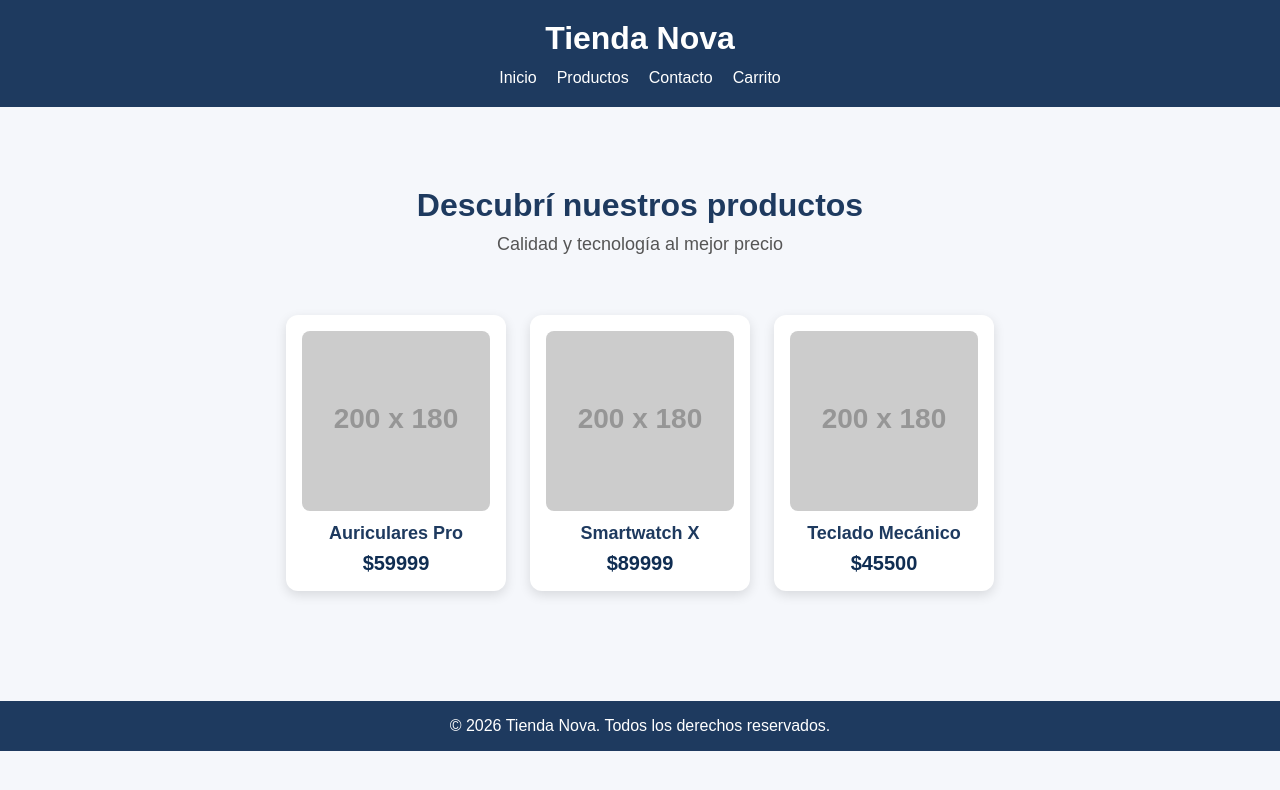
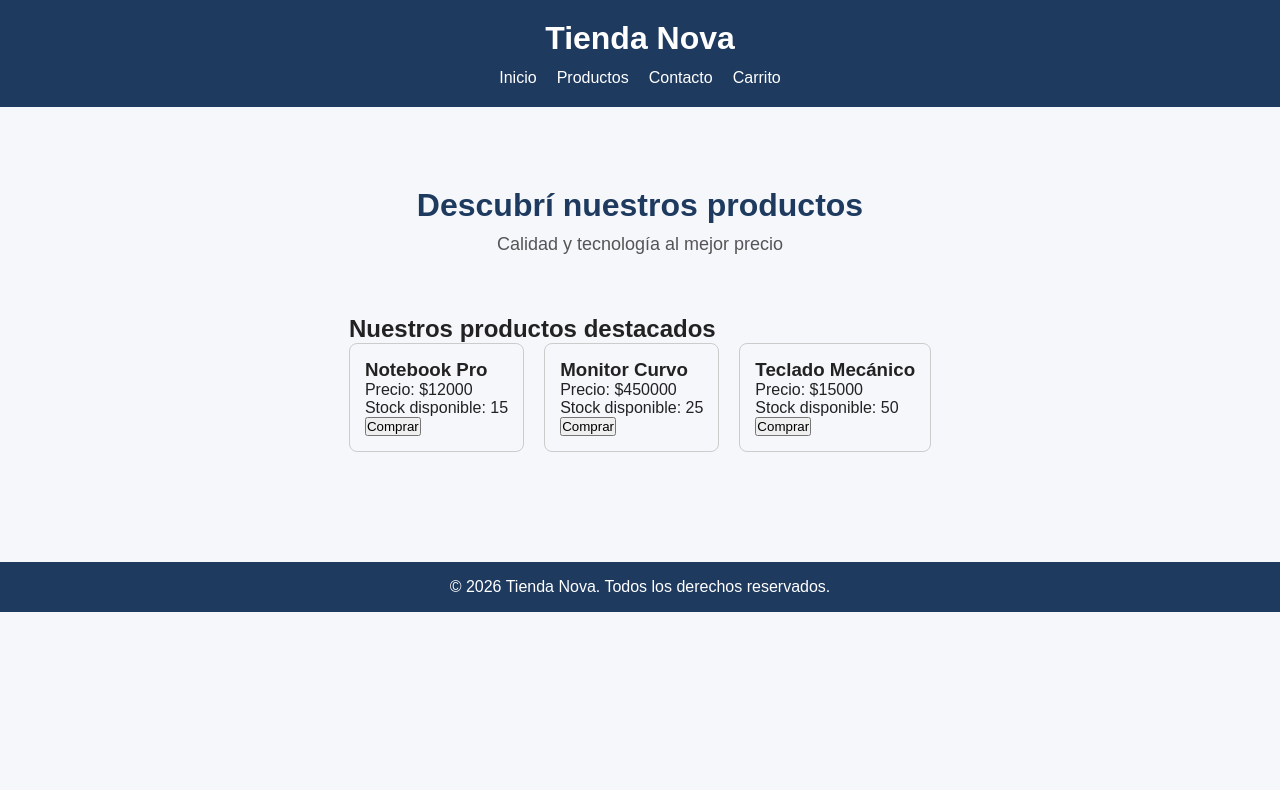
Before and after one commit to alemenger/e-commerce, a React (Vite) app: page / in a window 1280 px wide. Shown: the top 790 px of the page. Built offline with nearby package versions, Linux system fonts and the light colour scheme.

Commit message:
feat: implement product listing with Item and ItemList components

```diff
--- a/src/App.jsx
+++ b/src/App.jsx
@@ -1,6 +1,7 @@
 import "./App.css";
 import Layout from "./components/Layout/Layout";
 import TarjetaProducto from "./components/TarjetaProducto/TarjetaProducto";
+import { ItemListContainer } from "./components/ItemListContainer/ItemListContainer";
 
 function App() {
   return (
@@ -11,23 +12,7 @@ function App() {
       </section>
 
       <section className="catalogo">
-        <TarjetaProducto
-          imagen="https://placehold.co/200x180"
-          nombre="Auriculares Pro"
-          precio="59999"
-        />
-
-        <TarjetaProducto
-          imagen="https://placehold.co/200x180"
-          nombre="Smartwatch X"
-          precio="89999"
-        />
-
-        <TarjetaProducto
-          imagen="https://placehold.co/200x180"
-          nombre="Teclado Mecánico"
-          precio="45500"
-        />
+        <ItemListContainer Mensaje="Nuestros productos destacados" />
       </section>
     </Layout>
   );
--- /dev/null
+++ b/src/components/Item/Item.jsx
@@ -0,0 +1,14 @@
+export function Item({ nombre, precio, stock }) {
+    const CompraClick = () => {// Quiero que se ejecute cuando le doy clic
+        alert(`¡Agregaste ${nombre} al chango!`);
+    };
+    return (
+        <div style={{ border: '1px solid #ccc', padding: '15px', borderRadius: '8px' }}>
+            <h3>{nombre}</h3>
+            <p>Precio: ${precio}</p>
+            <p>Stock disponible: {stock}</p>
+            {/* Cuando le boton detecta un clic (onClick), se ejecuta la función */}
+            <button onClick={CompraClick}>Comprar</button>
+        </div>
+    );
+}
--- /dev/null
+++ b/src/components/ItemList/ItemList.jsx
@@ -0,0 +1,11 @@
+import { Item } from '../Item/Item';
+
+export function ItemList({ productos }) {
+    return (
+        <div style={{ display: 'flex', gap: '20px' }}>
+        {productos.map(prod => (
+            <Item key={prod.id} {...prod} />
+         ))}
+        </div>
+    );
+}
--- /dev/null
+++ b/src/components/ItemListContainer/ItemListContainer.jsx
@@ -0,0 +1,15 @@
+import { ItemList } from "../ItemList/ItemList";
+export function ItemListContainer({ Mensaje }){
+
+const productos = [
+    { id: '1234', nombre: 'Notebook Pro', precio: 12000, stock: 15 },
+    { id: '2344', nombre: 'Monitor Curvo', precio: 450000, stock: 25 },
+    { id: '2545', nombre: 'Teclado Mecánico', precio: 15000, stock: 50 },];
+return (
+    <div>
+        <h2>{Mensaje}</h2>
+        <div>
+        <ItemList productos={productos} />
+        </div>
+     </div>
+);}
```
Also changed, not shown: src/components/ItemListContainer/ItemListContainer.module.css (added, +12 -0 lines).
